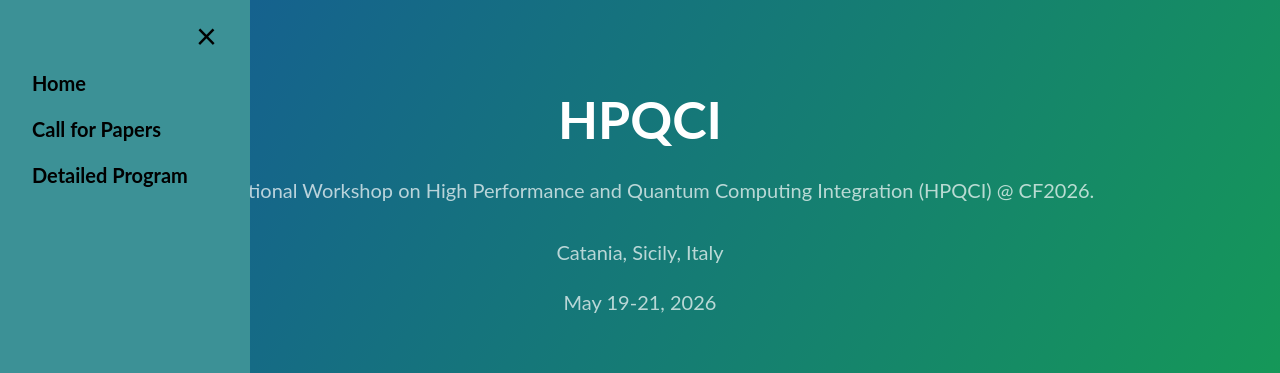
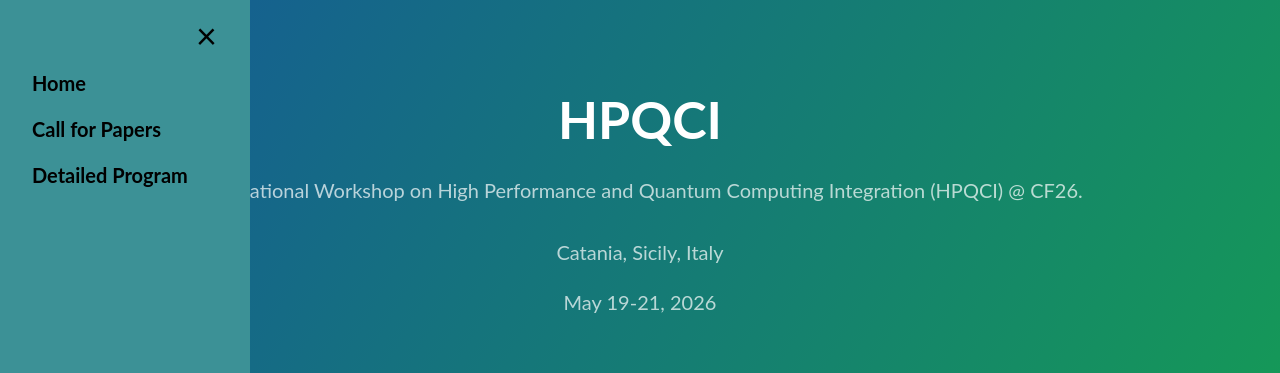
Before and after one commit to HPQCI/HPQCI.github.io, a Jekyll site: the page built from index.md, in a window 1280 px wide and 900 px high. Shown: the top 373 px of the window. Built offline with Jekyll 4.4.1, drawn with Linux system fonts in a browser that asks for light colours; our own code applies the rules of GitHub Pages for plain Markdown files.

Commit message:
Fix description year in _config.yml
Updated the description to correct the year from 2026 to 2026.

```diff
--- a/_config.yml
+++ b/_config.yml
@@ -1,5 +1,5 @@
 title: HPQCI
-description: International Workshop on High Performance and Quantum Computing Integration (HPQCI) @ CF2026.
+description: International Workshop on High Performance and Quantum Computing Integration (HPQCI) @ CF26.
 header: Second International Workshop on High Performance and Quantum Computing Integration (2026)
 where: Catania, Sicily, Italy
 when: May 19-21, 2026
```
